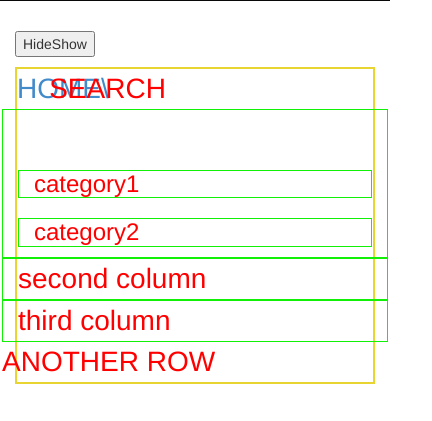
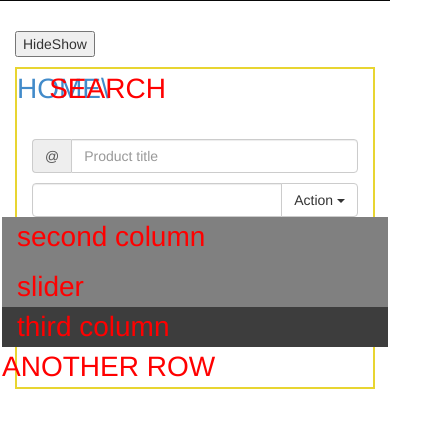
Before and after one commit to sergeyse/Unit1Homework, a plain HTML site: page v5/index.html in a window 390 px wide. Both pictures are taken after a click on the button "HideShow". Shown: the part 51-472 px from the top of the page, 432 px wide, since content can reach past the window. Drawn offline with nearby package versions, Linux system fonts and the light colour scheme.

Commit message:
Responsive grid margin UI elements in first col. jQuery

```diff
--- a/v5/assets/css/my.css
+++ b/v5/assets/css/my.css
@@ -5,7 +5,28 @@
     border: solid #e8d531;
     border-width:2px ;
 }
-.display-border{
-    border: solid #13f008;
-    border-width:1px ;
+.display-border1{
+    /*border: solid #13f008;
+    border-width:1px ;*/
+    background: #e3e3e3;
 }
+.display-border2{
+    /*border: solid #13f008;
+    border-width:1px ;*/
+    background: grey;
+}
+.display-border3{
+    /*border: solid #13f008;
+    border-width:1px ;*/
+    background: #3d3d3d;
+}
+.display-border-perent{
+    /*border: solid #13f008;
+    border-width:1px ;*/
+    background: #ed5c96;
+}
+.display-border-child{
+    /*border: solid #13f008;
+    border-width:1px ;*/
+    background: #13f008;
+}
--- a/v5/assets/js/mainM.js
+++ b/v5/assets/js/mainM.js
@@ -4,7 +4,7 @@
 
 
 //---------- JavaScript ---------//
-window.onload= function(){ (function () {
+/*window.onload= function(){ (function () {
  var searchButton = document.getElementById("searchButton");
  var featuredCarousel = document.getElementById('carousel-to-hide');
  var searchBlock = document.getElementById('hidden-search');
@@ -28,8 +28,13 @@ window.onload= function(){ (function () {
     }
 
  })();
-}
+}*/
 //------------ JQuery example-----------//
+$("#b2").click(function(){
+    $("#carousel-to-hide").slideToggle("fast");
+    console.log("finish");
+    $("#hidden-search").slideToggle("slow");
+});
 
 /*(function($){
  $('#searchButton').on('click', showHide);
--- a/v5/index.html
+++ b/v5/index.html
@@ -8,7 +8,7 @@
     <link rel="stylesheet/less" href="assets/less/slider.less">
     <link rel="stylesheet" href="assets/css/slider.css">
 
-    <script src="assets/js/bootstrap-slider.js"></script>
+    <!--    <script src="assets/js/bootstrap-slider.js"></script>-->
 
 </head>
 <body>
@@ -47,7 +47,6 @@
 
 <!-- Featured Products -->
 <div id="carousel-to-hide">
-
 
 
     <div id="featured-product-carousel" class="carousel slide" data-pause="hover" data-wrap="true"
@@ -93,7 +92,7 @@
 <!--hidden  page search result-->
 
 <div id="hidden-search">
-    <div class="row" >
+    <div class="row">
         <div class="col-xs-1">
             <a id="back-home" href="javascript:void(0)" title="HOME\">HOME\</a>
 
@@ -102,33 +101,49 @@
             SEARCH
         </div>
     </div>
-<div  class="row">
-    <div class="col-md-6 display-border">
+    <p></p>
 
-        <div class="slider slider-horizontal" style="width: 414px;">
+    <div class="row">
+        <!--first col-->
+        <div class="col-xs-12 col-sm-12 col-md-4 ">
+            <div class="col-xs-12 col-sm-6 col-md-12 ">
+                <div class="input-group " style="margin-top: 20px" >
+                    <span class="input-group-addon">@</span>
+                    <input type="text" class="form-control" placeholder="Product title">
+                </div>
+            </div>
+            <p> </p>
+            <div class="col-xs-12 col-sm-6 col-md-12 ">
+                <div class="input-group " style="margin-top: 10px">
+                    <input type="text" class="form-control">
+                    <div class="input-group-btn">
+                        <button type="button" class="btn btn-default dropdown-toggle" data-toggle="dropdown">Action <span class="caret"></span></button>
+                        <ul class="dropdown-menu pull-right">
+                            <li><a href="#">Action</a></li>
+                            <li><a href="#">Another action</a></li>
+                            <li><a href="#">Something else here</a></li>
+                            <li class="divider"></li>
+                            <li><a href="#">Separated link</a></li>
+                        </ul>
+                    </div><!-- /btn-group -->
+                </div><!-- /input-group -->
+            </div>
+    </div>
+        <!-- second col-->
+        <div class="col-xs-12 col-sm-6 col-md-4 display-border2">
+            second column
+            <p></p>
+            slider
+        </div>
+        <!-- third col-->
+        <div class="col-xs-12 col-sm-6 col-md-4 display-border3">third column</div>
 
-            <input type="text" class="span2" value="" data-slider-min="10" data-slider-max="1000" data-slider-step="5"
-                   data-slider-value="[250,450]" id="sl2" style="">
-
-        </div>
-        <div>
-            <h3 class=" col-sm-4  display-border">category1</h3>
-        </div>
-        <div>
-            <h3 class="col-md-1 display-border">category2</h3>
-        </div>
 
     </div>
-    <div class="col-md-2 display-border">second column</div>
-    <div class="col-md-2 display-border">third column</div>
-
-
-</div>
     <div class="row">
         ANOTHER ROW
     </div>
-    </div>
-
+</div>
 
 
 <!-- / hidden  page search result-->
@@ -265,7 +280,7 @@
 <script src="assets/js/jquery-2.1.0.min.js"></script>
 <script src="assets/js/bootstrap.min.js"></script>
 <script src="assets/js/bootstrap-slider.js"></script>
-<!--<script>$('.slider').slider()</script>-->
+<script>$('.slider').slider()</script>
 <script src="assets/js/mainM.js"></script>
 
 </body>
```
